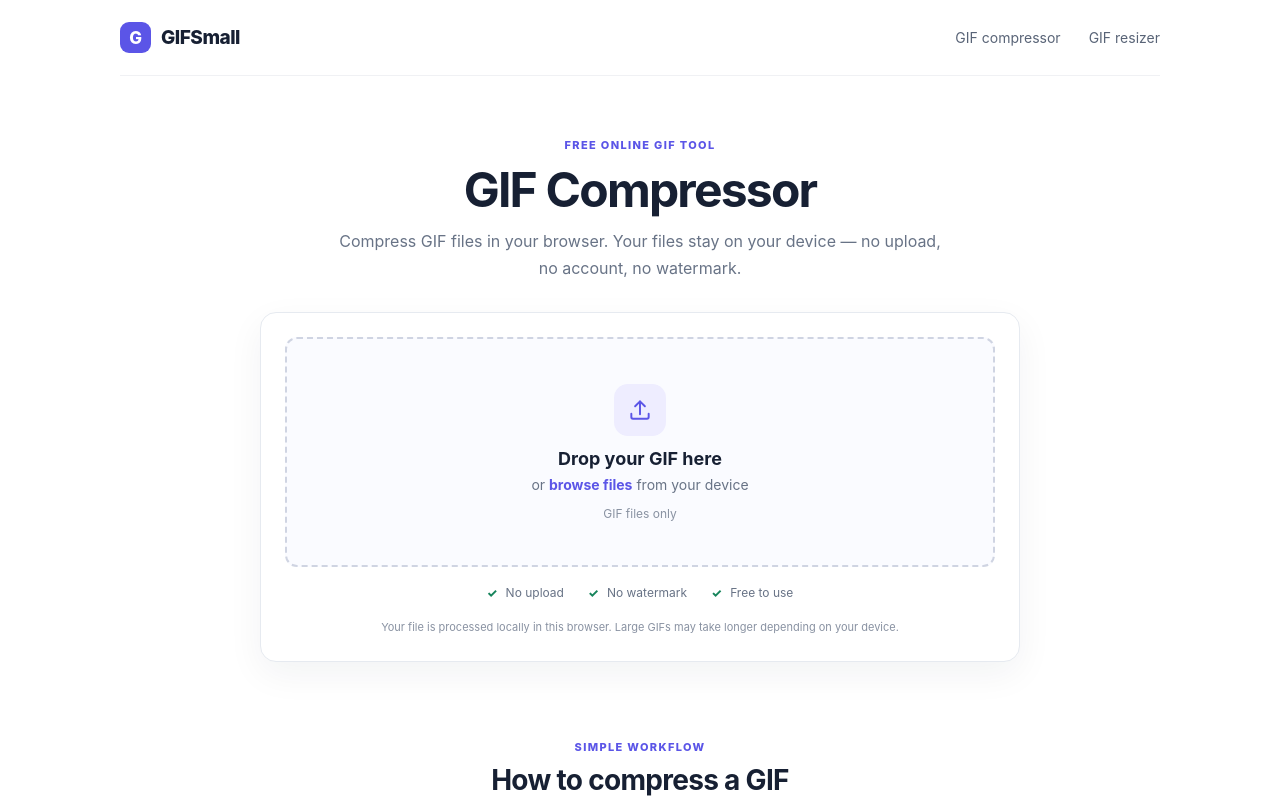
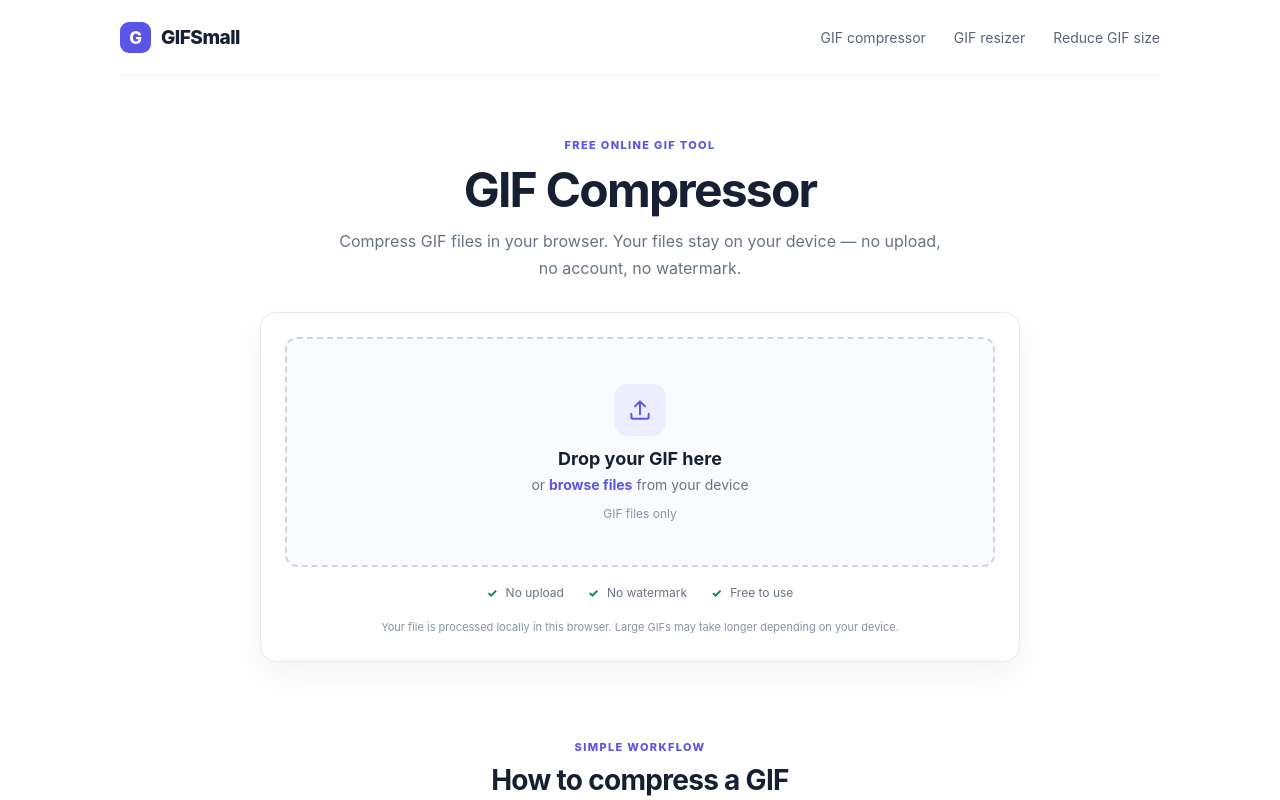
Before and after one commit to syz996/gifsmall, a Next.js app: page / in a window 1280 px wide. Shown: the top 800 px of the page. Built offline with nearby package versions, Linux system fonts and the light colour scheme.

Commit message:
Add link to 'Reduce GIF size' in navigation

```diff
--- a/app/layout.tsx
+++ b/app/layout.tsx
@@ -18,6 +18,7 @@ export default function RootLayout({ children }: { children: React.ReactNode })
           <nav aria-label="Main navigation">
             <Link href="/">GIF compressor</Link>
             <Link href="/gif-resizer/">GIF resizer</Link>
+            <Link href="/reduce-gif-size/">Reduce GIF size</Link>
           </nav>
         </header>
 
```
